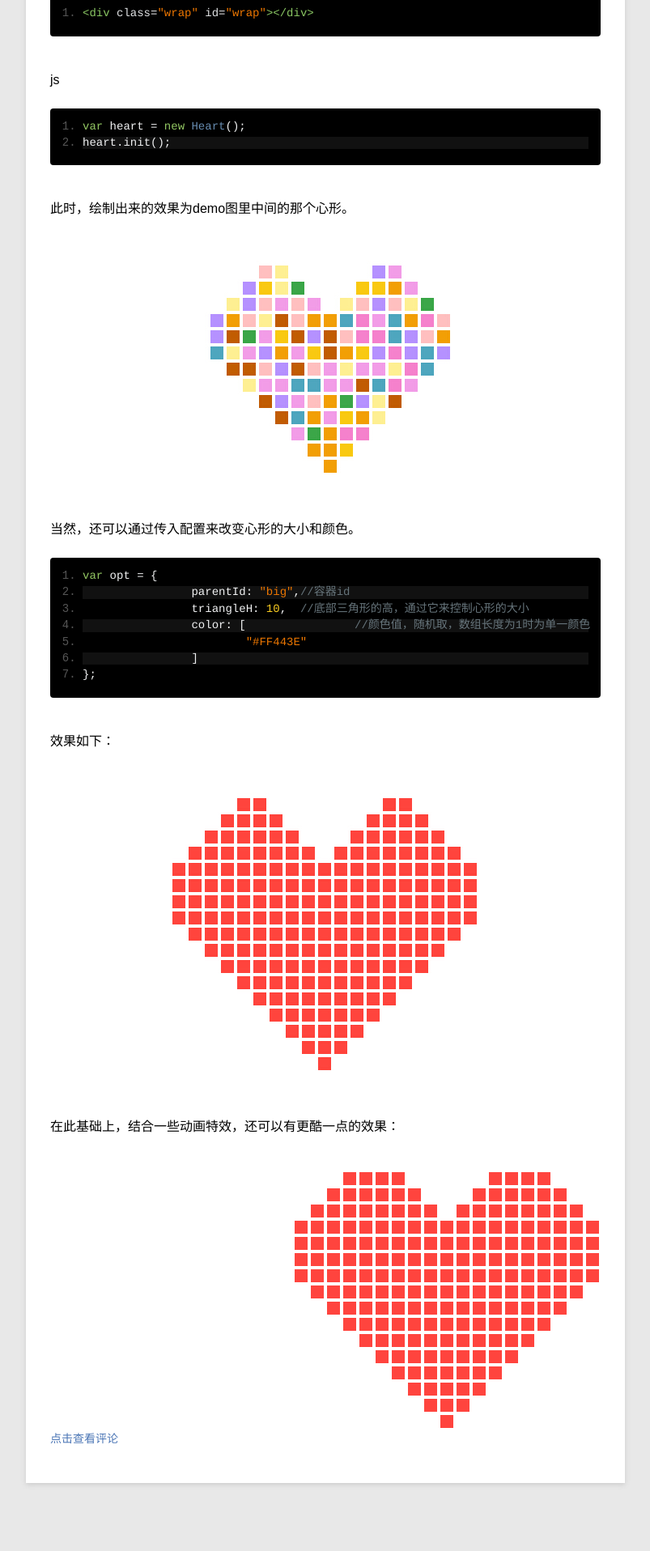
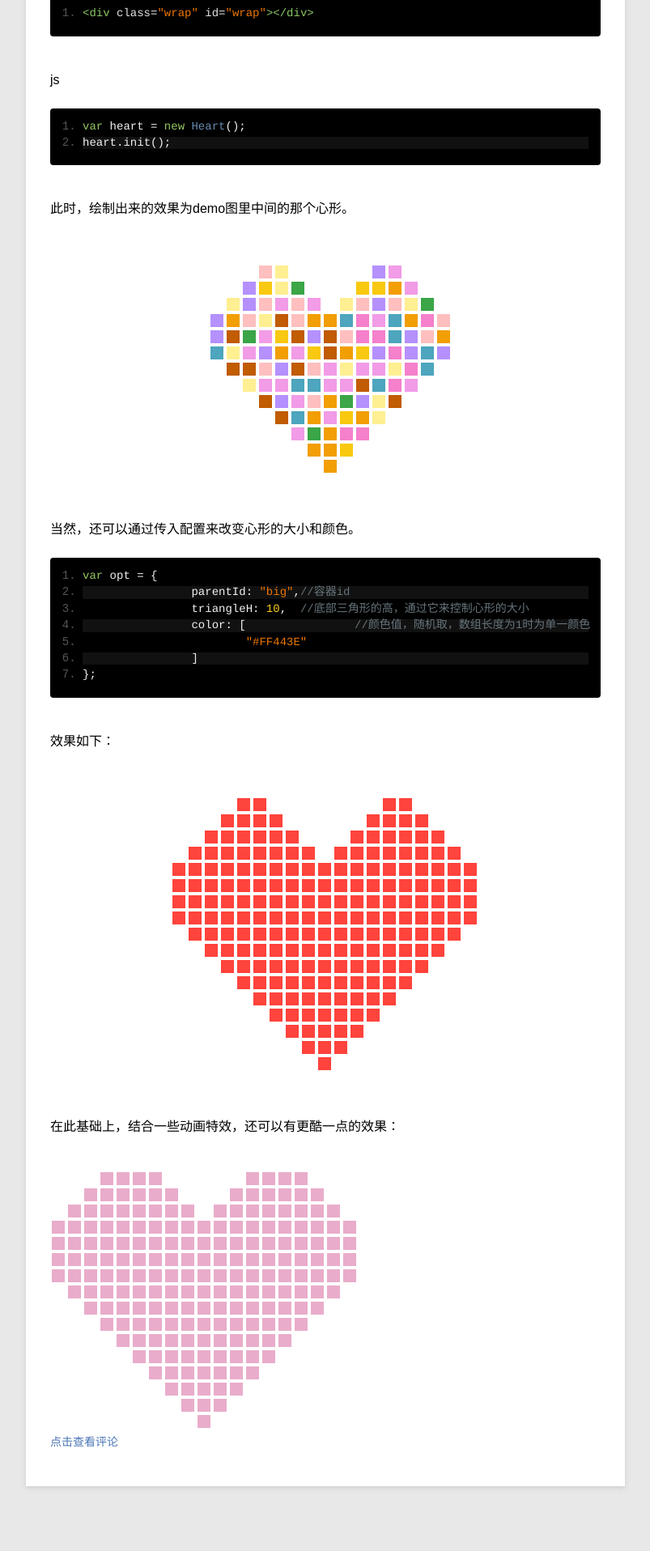
Before and after one commit to helloiamkitty/helloiamkitty.github.io, a Jekyll site: the page built from _posts/project/2014-07-14-make-love.md, in a window 1280 px wide. Shown: the part 786-2702 px from the top of the page at 81% size, without its empty margins (78-881 px from the left). Built offline with Jekyll 4.4.1, drawn with Linux system fonts in a browser that asks for light colours; Markdown is read by kramdown in place of the engine named in the settings; grey boxes are pictures that could not be loaded.

Commit message:
add heart project

```diff
--- a/_posts/project/2014-07-14-make-love.md
+++ b/_posts/project/2014-07-14-make-love.md
@@ -49,5 +49,5 @@ js
 
 在此基础上，结合一些动画特效，还可以有更酷一点的效果：
 
-<div class="wrap" id="wrap"></div>
+<div id="wrap" style="display:inline-block;"></div>
 <script type="text/javascript" src="/js/heart.js"></script>
--- a/js/heart.js
+++ b/js/heart.js
@@ -150,7 +150,7 @@ $(function(){
 		parentId: "wrap",
 		triangleH: 10,
 		color: [
-			"#FF443E"
+			"#E9ACCA"
 		]
 	};
 	var heart = new Heart(opt);
@@ -158,9 +158,9 @@ $(function(){
 
 	animate();
 	$(".wrap>div>div").click(animate).mouseover(function(){
-		$(this).css({"background-color":"#fff"});
+		$(this).css({"background-color":"#5A7E99"});
 	}).mouseout(function(){
-		$(this).css({"background-color":"#FF443E"});
+		$(this).css({"background-color":"#E9ACCA"});
 	});
 });
 function animate(){
@@ -170,7 +170,7 @@ function animate(){
 			top: '-200px',
 			opacity: 0
 		});
-		var wait = Math.floor((Math.random()*3000)+1);
+		var wait = Math.floor((Math.random()*2000)+1);
 		$(this).delay(wait).animate({
 			top: '0px',
 			opacity: 1
```
